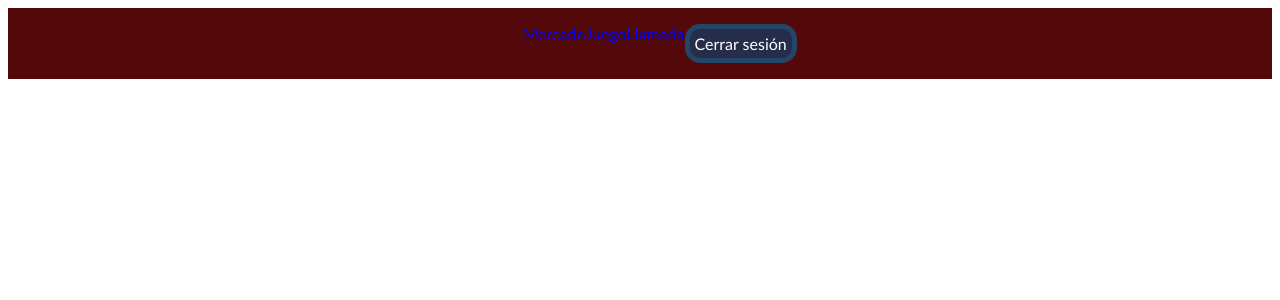
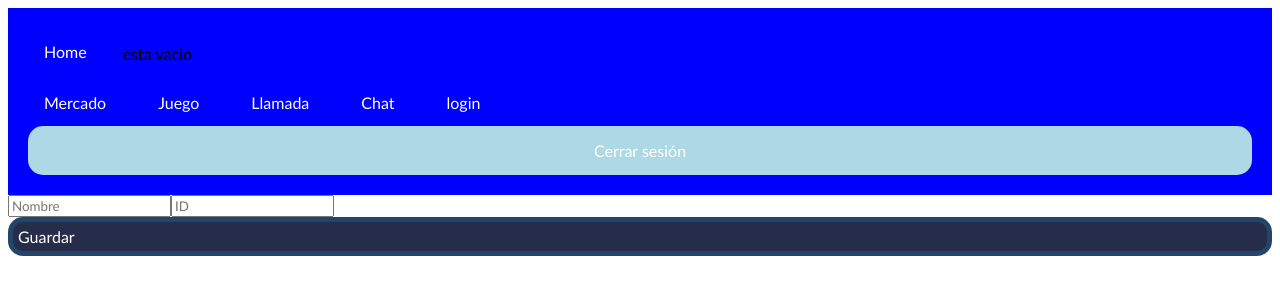
Before and after one commit to marcelo-sd/juegosx, a React (Vite) app: page /login in a window 1280 px wide. Shown: the top 300 px of the page. Built offline with nearby package versions, Linux system fonts and the light colour scheme; no server answers.

Commit message:
estilos,cookies

```diff
--- a/src/App.jsx
+++ b/src/App.jsx
@@ -5,22 +5,28 @@ import Navbar from "./Components/Navbar.jsx";
 import Intro from "./Components/Intro.jsx";
 import Mercado from "./Components/MercadoPago.jsx";
 import VideoCall from './Components/VideoCall.jsx'
-
+import Chats from './Components/Chats.jsx'
+import BorradorLogin from './Components/BorradorLogin.jsx'
+import {CookieProvider} from './context/CookieContex.jsx'
 
 function App() {
   return (
     <>
       <div className="App">
+        <CookieProvider>
         <Router>
           <Navbar />
           <Routes>
             <Route path="/" element={<Intro />} />
-            <Route path="./game" element={<Game />} />
-            <Route path="./mercado" element={<Mercado />} />
-            <Route path="./llamada" element={<VideoCall />} />
+            <Route path="/game" element={<Game />} />
+            <Route path="/mercado" element={<Mercado />} />
+            <Route path="/llamada" element={<VideoCall />} />
+            <Route path="/chat" element={<Chats />} />
+            <Route path="/login" element={<BorradorLogin/>} />
 
           </Routes>
         </Router>
+        </CookieProvider>
       </div>
     </>
   );
--- /dev/null
+++ b/src/Components/BorradorLogin.jsx
@@ -0,0 +1,31 @@
+import React, { useState, useContext } from 'react';
+import { CookieContext } from "../context/CookieContex";
+
+function BorradorLogin() {
+  const [nombre, setNombre] = useState('');
+  const [id, setId] = useState('');
+  const { updateCookie } = useContext(CookieContext); // Importa updateCookie desde el contexto
+
+  const handleNombreChange = (event) => {
+    setNombre(event.target.value);
+  };
+
+  const handleIdChange = (event) => {
+    setId(event.target.value);
+  };
+
+  const handleClick = () => {
+    updateCookie(nombre); // Usa updateCookie para cambiar el valor de la cookie
+    alert(`Nombre: ${nombre}, ID: ${id}`);
+  };
+
+  return (
+    <div>
+      <input type="text" value={nombre} onChange={handleNombreChange} placeholder="Nombre" />
+      <input type="text" value={id} onChange={handleIdChange} placeholder="ID" />
+      <button onClick={handleClick}>Guardar</button>
+    </div>
+  );
+}
+
+export default BorradorLogin;
--- /dev/null
+++ b/src/Components/Chats.jsx
@@ -0,0 +1,78 @@
+import React, { useState, useEffect } from 'react';
+import io from 'socket.io-client';
+import Cookies from 'universal-cookie';
+
+const socket = io('http://localhost:5000');
+const cookies = new Cookies();
+
+function Chat() {
+  const [message, setMessage] = useState('');
+  const [messages, setMessages] = useState([]);
+  const [Usuario, setUsuario] = useState("julio");
+  const [ActualUsuario, setActualUsuario] = useState("");
+
+  useEffect(() => {
+
+
+ // Leer el valor de la cookie 'nombre' y asignarlo al estado
+ setActualUsuario(cookies.get('nombre'));
+
+
+    const username = ActualUsuario;  // Aquí debes poner el nombre de usuario del cliente actual
+    socket.emit('userConnected', username);
+
+    socket.on('privateChatMessage', (msg) => {
+            setMessages((messages) => [...messages, msg]);
+    });
+
+
+    // Escucha el evento 'error' y maneja el mensaje de error
+    socket.on('error', (errorMsg) => {
+      console.error(errorMsg);
+      // Aquí puedes manejar el mensaje de error como consideres necesario
+      // Por ejemplo, podrías mostrar un mensaje en la interfaz de usuario
+    });
+  }, [ActualUsuario]);
+
+  const startPrivateChat = (otherUsername) => {
+    socket.emit('startPrivateChat', otherUsername);
+  };
+
+  const submitMessage = (e) => {
+    e.preventDefault();
+    const otherUsername = Usuario;  // Aquí debes poner el nombre de usuario del otro cliente
+    socket.emit('privateChatMessage', message, otherUsername);
+    setMessage('');
+  };
+
+  return (
+    <div>
+      {messages.map((message, index) => (
+        <p key={index}>{message}</p>
+      ))}
+      <form onSubmit={submitMessage}>
+        <input
+          type="text"
+          value={message}
+          onChange={(e) => setMessage(e.target.value)}
+        />
+
+        <h2>usuario otro</h2>
+
+        <input
+          type="text"
+          value={Usuario}
+          onChange={(e) => setUsuario(e.target.value)}
+        />
+
+        <h2>{ActualUsuario}</h2>
+
+        <button type="submit">Enviar</button>
+        <button onClick={() => startPrivateChat(Usuario)}>Iniciar chat privado</button>
+
+      </form>
+    </div>
+  );
+}
+
+export default Chat;
--- a/src/Components/Intro.jsx
+++ b/src/Components/Intro.jsx
@@ -1,17 +1,33 @@
-import React from 'react'
+import React, { useEffect, useState } from 'react';
+import axios from 'axios';
 import "../Styles/intro.css"
 
-function Intro() {
+const UserCard = ({ usuario }) => (
+  <div className="user-card" id={`user-card-${usuario.id}`}>
+    {/* <img src={usuario.img} alt={usuario.nombre} className="user-img" id={`user-img-${usuario.id}`} /> */}
+    <h2 className="user-name" id={`user-name-${usuario.id}`}>{usuario.nombre}</h2>
+    <p className="user-desc" id={`user-desc-${usuario.id}`}>{usuario.descripcion}</p>
+    <button className="chat-button" id={`chat-button-${usuario.id}`}>Chat</button>
+    <button className="video-call-button" id={`video-call-button-${usuario.id}`}>Videollamada</button>
+  </div>
+);
+
+const UserList = () => {
+  const [usuarios, setUsuarios] = useState([]);
+
+  useEffect(() => {
+    const fetchData = async () => {
+      const result = await axios('http://localhost:3000/getUsers');
+      setUsuarios(result.data);
+    };
+    fetchData();
+  }, []);
+
   return (
-    <div className='introcls'>
+    <div className="user-list">
+      {usuarios.map(usuario => <UserCard key={usuario.id} usuario={usuario} />)}
+    </div>
+  );
+};
 
-    <div><h1>intro</h1></div>
-    <div><h1>cas</h1></div>
-    <div><h1>chelito</h1></div>
-    <div><h1>chelo</h1></div>
-
-    </div>
-  )
-}
-
-export default Intro
+export default UserList;
--- a/src/Components/Navbar.jsx
+++ b/src/Components/Navbar.jsx
@@ -1,29 +1,58 @@
 import React from "react";
 import "../styles/navbar.css";
 import { Link } from "react-router-dom";
+import { useState, useEffect, useContext } from "react";
+import { CookieContext } from "../context/CookieContex";
 
 const Navbar = () => {
+  const { cookieValue, updateCookie } = useContext(CookieContext);
+
+  useEffect(() => {
+    console.log("nombre");
+  }, [cookieValue]);
+
+  const handleClick = () => {
+    updateCookie(''); // Usa updateCookie para borrar el valor de la cookie
+    alert("Sesión cerrada");
+  };
+
   return (
     <div className="navbarIndex">
       <nav id="navbar">
         <ul id="navbar-list" className="navbar-list">
-
+          <li id="home-item" className="navbar-item">
+            <Link to="/">Home</Link>
+          </li>
+          {cookieValue == "" || cookieValue == null ? (
+            <p>esta vacio</p>
+          ) : (
+            <h1>{cookieValue}</h1>
+          )}
 
           <li id="mercado-item" className="navbar-item">
-            <Link to="./mercado">Mercado</Link>
+            <Link to="/mercado">Mercado</Link>
           </li>
           <li id="game-item" className="navbar-item">
-            <Link to="./game">Juego</Link>
+            <Link to="/game">Juego</Link>
           </li>
           <li id="llamada-item" className="navbar-item">
-            <Link to="./llamada">Llamada</Link>
+            <Link to="/llamada">Llamada</Link>
           </li>
+          <li id="chat-item" className="navbar-item">
+            <Link to="/chat">Chat</Link>
+          </li>
+          <li id="chat-item" className="navbar-item">
+            <Link to="/login">login</Link>
+          </li>
+
+          <li>
+            <h3>{cookieValue}</h3>
+          </li>
+
           <button
             id="logout-button"
             className="navbar-button"
-            onClick={() => {
-              console.log("Cerrar sesión");
-            }}
+            onClick={handleClick}
           >
             Cerrar sesión
           </button>
--- a/src/Styles/intro.css
+++ b/src/Styles/intro.css
@@ -1,3 +1,48 @@
+/* Estilo para el contenedor de los usuarios */
+.user-list {
+    display: grid;
+    grid-template-columns: repeat(auto-fill, minmax(200px, 1fr));
+    grid-gap: 40px; /* Esto añade un espacio entre las cajas */
+    justify-items: center;
+}
+
 .introcls{
     grid-area: cuerpo;
 }
+
+/* Estilo para las cajas de los usuarios */
+.user-card {
+    background-color: lightgreen;
+    width: 200px;
+    height: 300px;
+    margin: 10px;
+    padding: 20px;
+    transition: all 0.3s ease;
+    border-radius: 10px; /* Esto hace que los bordes de las cajas sean redondeados */
+    border: 2px solid darkgreen; /* Esto añade un borde de color verde oscuro a las cajas */
+}
+
+/* Estilo para las cajas de los usuarios al pasar el mouse por encima */
+.user-card:hover {
+    transform: scale(1.1);
+}
+
+/* Estilo para los botones */
+.user-card button {
+    background-color: lightblue;
+    color: white;
+    border: none;
+    padding: 10px 20px;
+    text-align: center;
+    text-decoration: none;
+    display: inline-block;
+    font-size: 16px;
+    margin: 4px 2px;
+    cursor: pointer;
+    transition: background-color 0.3s ease;
+}
+
+/* Estilo para los botones al seleccionarlos */
+.user-card button:active {
+    background-color: blue;
+}
--- a/src/Styles/navbar.css
+++ b/src/Styles/navbar.css
@@ -1,18 +1,55 @@
 .navbarIndex{
     grid-area: header;
 }
-nav {
-    background-color: #530909; /* Fondo negro oscuro */
-    display: flex; /* Los elementos se muestran en horizontal */
-    justify-content: space-around; /* Espacio proporcional entre los elementos */
-}
+/* Estilo para la barra de navegación */
+#navbar {
+    background-color: blue;
+    padding: 20px;
+  }
 
-ul {
-    list-style: none; /* Elimina los puntos de la lista */
-    display: flex; /* Los elementos de la lista se muestran en horizontal */
-    justify-content: space-around; /* Espacio proporcional entre los elementos de la lista */
-}
+  /* Estilo para la lista de la barra de navegación */
+  .navbar-list {
+    list-style-type: none;
+    margin: 0;
+    padding: 0;
+    overflow: hidden;
+  }
 
-li, button {
-    color: #ffffff; /* Texto blanco para mejor contraste con el fondo negro */
-}
+  /* Estilo para los elementos de la lista de la barra de navegación */
+  .navbar-item {
+    float: left;
+    margin-right: 20px;
+  }
+
+  /* Estilo para los enlaces de la lista de la barra de navegación */
+  .navbar-item a {
+    display: block;
+    color: white;
+    text-align: center;
+    padding: 14px 16px;
+    text-decoration: none;
+    transition: font-size 0.3s ease;
+  }
+
+  /* Estilo para los enlaces de la lista de la barra de navegación al pasar el mouse por encima */
+  .navbar-item a:hover {
+    font-size: 18px;
+  }
+
+  /* Estilo para los botones de la barra de navegación */
+  .navbar-button {
+    background-color: lightblue;
+    border: none;
+    color: white;
+    padding: 15px 32px;
+    text-align: center;
+    text-decoration: none;
+    display: inline-block;
+    font-size: 16px;
+    transition: background-color 0.3s ease;
+  }
+
+  /* Estilo para los botones de la barra de navegación al seleccionarlos */
+  .navbar-button:active {
+    background-color: darkblue;
+  }
--- /dev/null
+++ b/src/context/CookieContex.jsx
@@ -0,0 +1,29 @@
+import React, { createContext, useState, useEffect } from 'react';
+import Cookies from 'universal-cookie';
+
+const cookies = new Cookies();
+
+// Crear el contexto
+export const CookieContext = createContext();
+
+// Crear el proveedor del contexto
+export const CookieProvider = ({ children }) => {
+  const [cookieValue, setCookieValue] = useState(cookies.get('nombre'));
+  const [cookieChanged, setCookieChanged] = useState(false);
+
+  useEffect(() => {
+    setCookieValue(cookies.get('nombre'));
+    setCookieChanged(false);
+  }, [cookieChanged]);
+
+  const updateCookie = (value) => {
+    cookies.set('nombre', value, { path: '/' });
+    setCookieChanged(true);
+  };
+
+  return (
+    <CookieContext.Provider value={{ cookieValue, updateCookie }}>
+      {children}
+    </CookieContext.Provider>
+  );
+};
```
Also changed, not shown: package.json (+7 -8 lines), src/data/data.json (added, +20 -0 lines), 1 other file (tests, documents, lock files or other folders).
